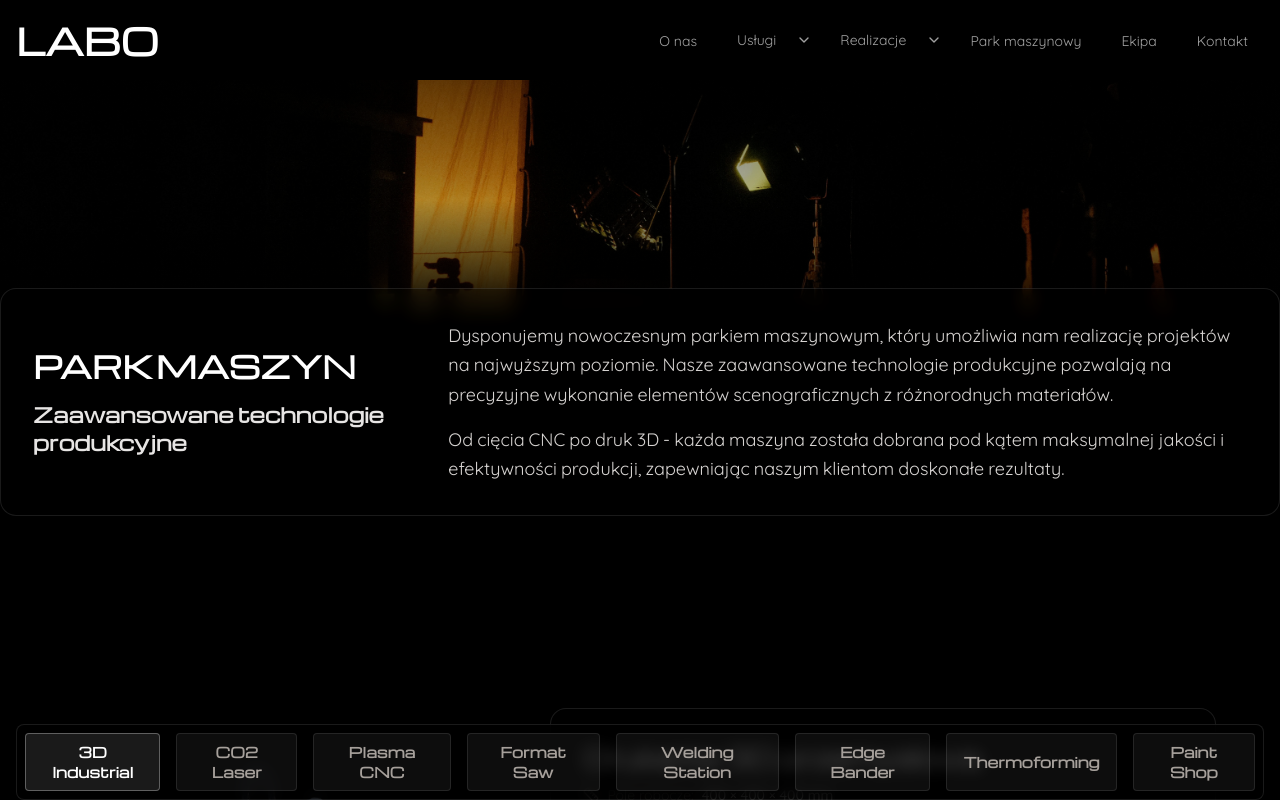
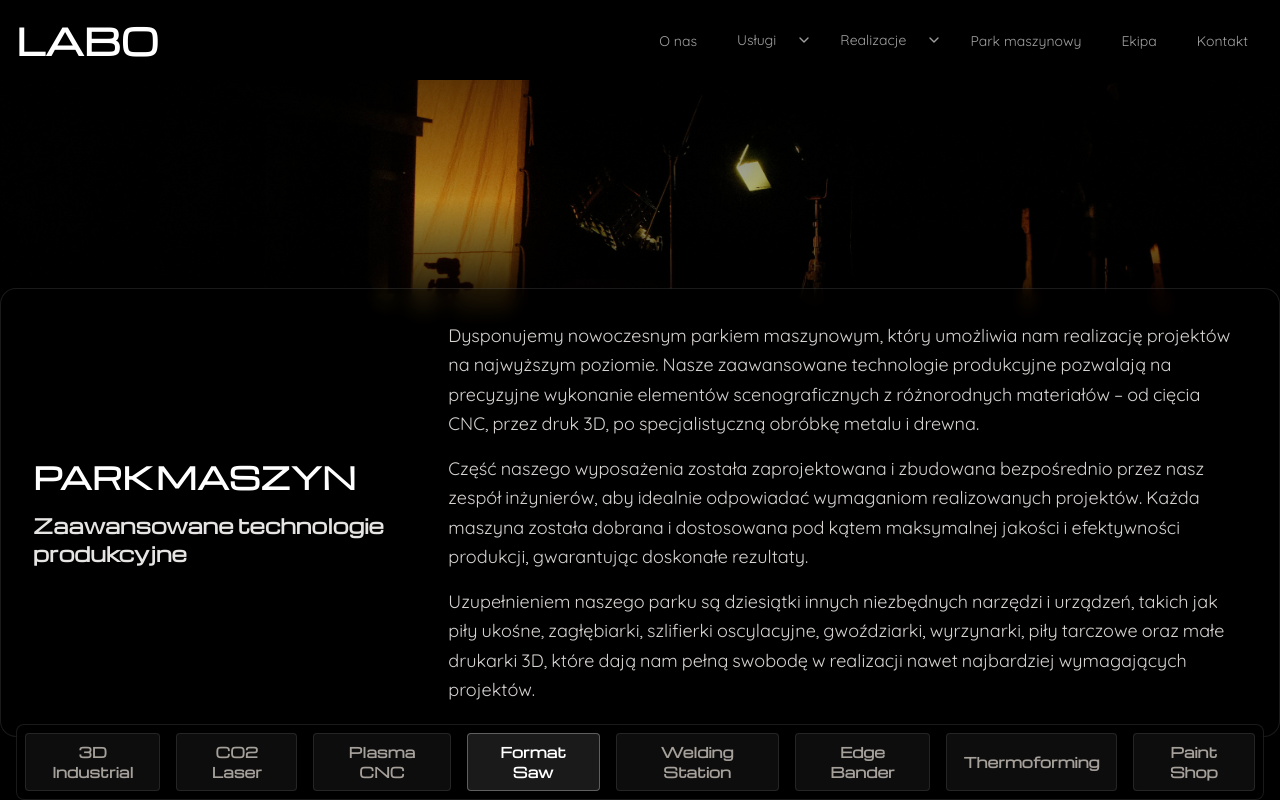
Before and after one commit to frankot/labo-v2, a Next.js app: page /park-maszyn in a window 1280 px wide. Shown: the top 800 px of the page. Built offline with nearby package versions, Linux system fonts and the light colour scheme.

Commit message:
park opis

```diff
--- a/src/app/park-maszyn/page.tsx
+++ b/src/app/park-maszyn/page.tsx
@@ -24,8 +24,9 @@ export default function ParkMaszynPage() {
           subtitle="Zaawansowane technologie produkcyjne"
           backgroundImage="/scene.jpg"
           description={[
-            "Dysponujemy nowoczesnym parkiem maszynowym, który umożliwia nam realizację projektów na najwyższym poziomie. Nasze zaawansowane technologie produkcyjne pozwalają na precyzyjne wykonanie elementów scenograficznych z różnorodnych materiałów.",
-            "Od cięcia CNC po druk 3D - każda maszyna została dobrana pod kątem maksymalnej jakości i efektywności produkcji, zapewniając naszym klientom doskonałe rezultaty.",
+            "Dysponujemy nowoczesnym parkiem maszynowym, który umożliwia nam realizację projektów na najwyższym poziomie. Nasze zaawansowane technologie produkcyjne pozwalają na precyzyjne wykonanie elementów scenograficznych z różnorodnych materiałów – od cięcia CNC, przez druk 3D, po specjalistyczną obróbkę metalu i drewna.",
+            "Część naszego wyposażenia została zaprojektowana i zbudowana bezpośrednio przez nasz zespół inżynierów, aby idealnie odpowiadać wymaganiom realizowanych projektów. Każda maszyna została dobrana i dostosowana pod kątem maksymalnej jakości i efektywności produkcji, gwarantując doskonałe rezultaty.",
+            "Uzupełnieniem naszego parku są dziesiątki innych niezbędnych narzędzi i urządzeń, takich jak piły ukośne, zagłębiarki, szlifierki oscylacyjne, gwoździarki, wyrzynarki, piły tarczowe oraz małe drukarki 3D, które dają nam pełną swobodę w realizacji nawet najbardziej wymagających projektów.",
           ]}
           onLoad={true}
         />
```
